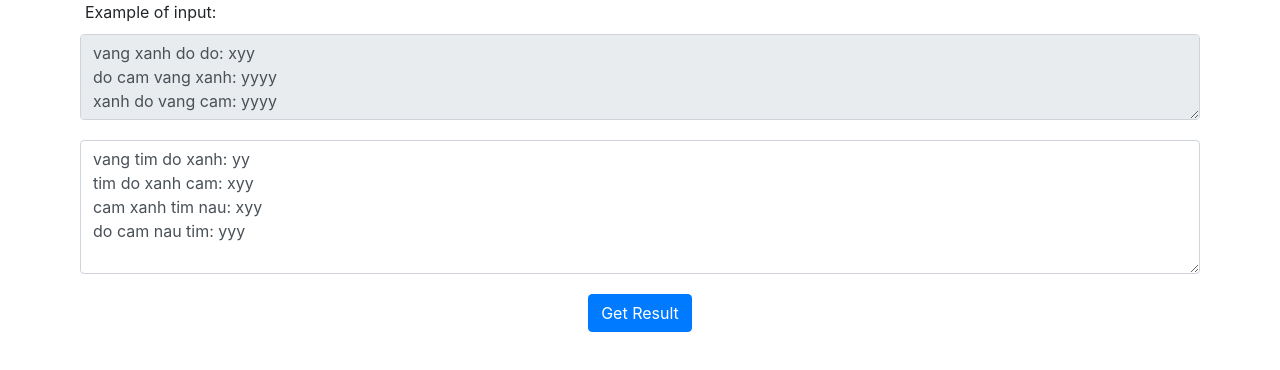
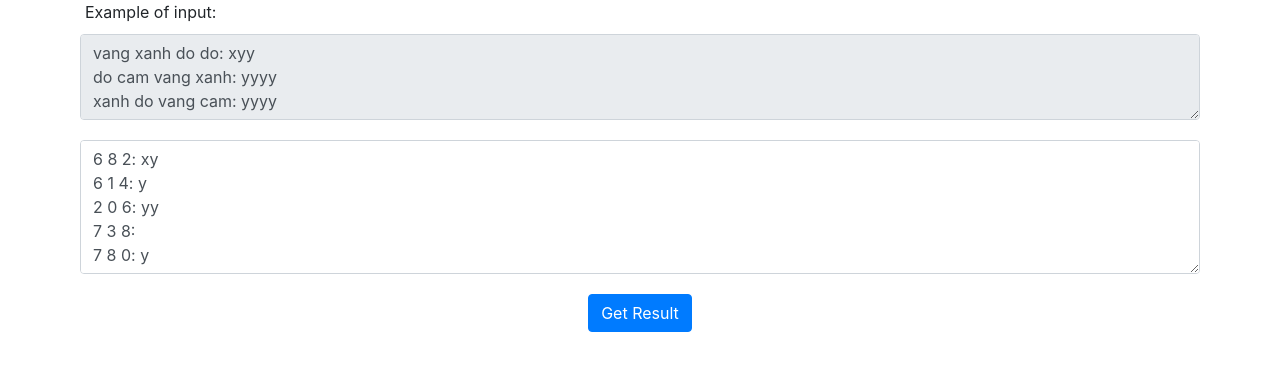
Before and after one commit to buihongduc132/combination-puzzle, a website: page index.html in a window 1280 px wide. Drawn offline with nearby package versions, Linux system fonts and the light colour scheme.

Commit message:
update trimming

```diff
--- a/index.html
+++ b/index.html
@@ -66,12 +66,15 @@
 
     function fetchUserInput() {
       const rawInput = $('#userManualInputs')[0].value;
+
+      console.log(rawInput);
       const userContents = rawInput.toLowerCase().trim().replace(/\s\s/g, ' ')
 
       const inputRows = userContents.split('\n');
 
       return _.map(inputRows, (inputRow) => {
         let [inputColorString, inputResult] = inputRow.split(':')
+        console.log({ inputRow, inputResult});
         inputResult = inputResult.trim()
 
         const inputColors = inputColorString.split(' ')
@@ -157,10 +160,11 @@ xanh do vang cam: yyyy
     <div class="row" style="padding: 10px">
       <div class="input-group">
         <textarea id="userManualInputs" class="form-control" rows="5" aria-label="With textarea">
-vang tim do xanh: yy
-tim do xanh cam: xyy
-cam xanh tim nau: xyy
-do cam nau tim: yyy
+6 8 2: xy
+6 1 4: y
+2 0 6: yy
+7 3 8:
+7 8 0: y
 </textarea>
       </div>
     </div>
```
